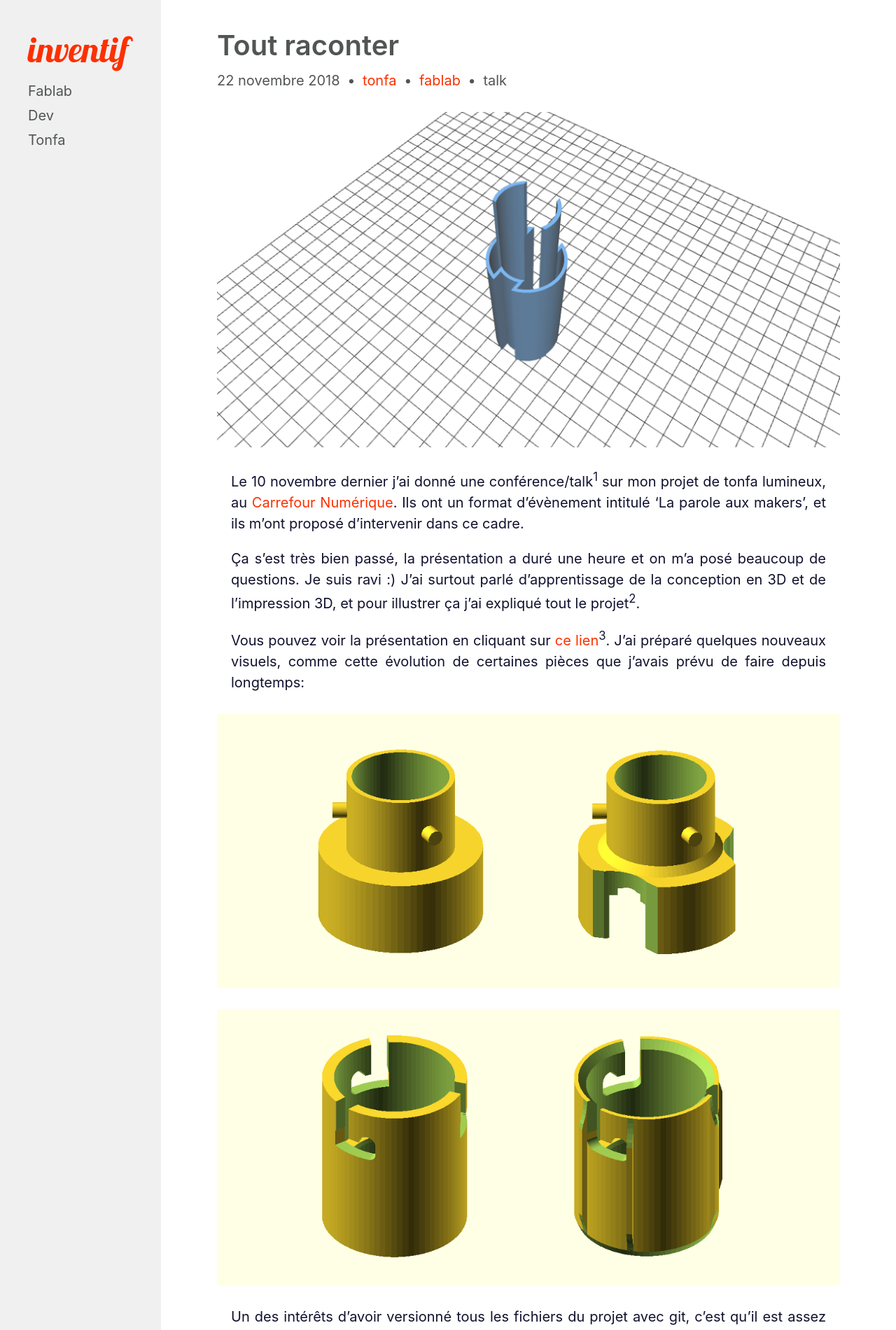
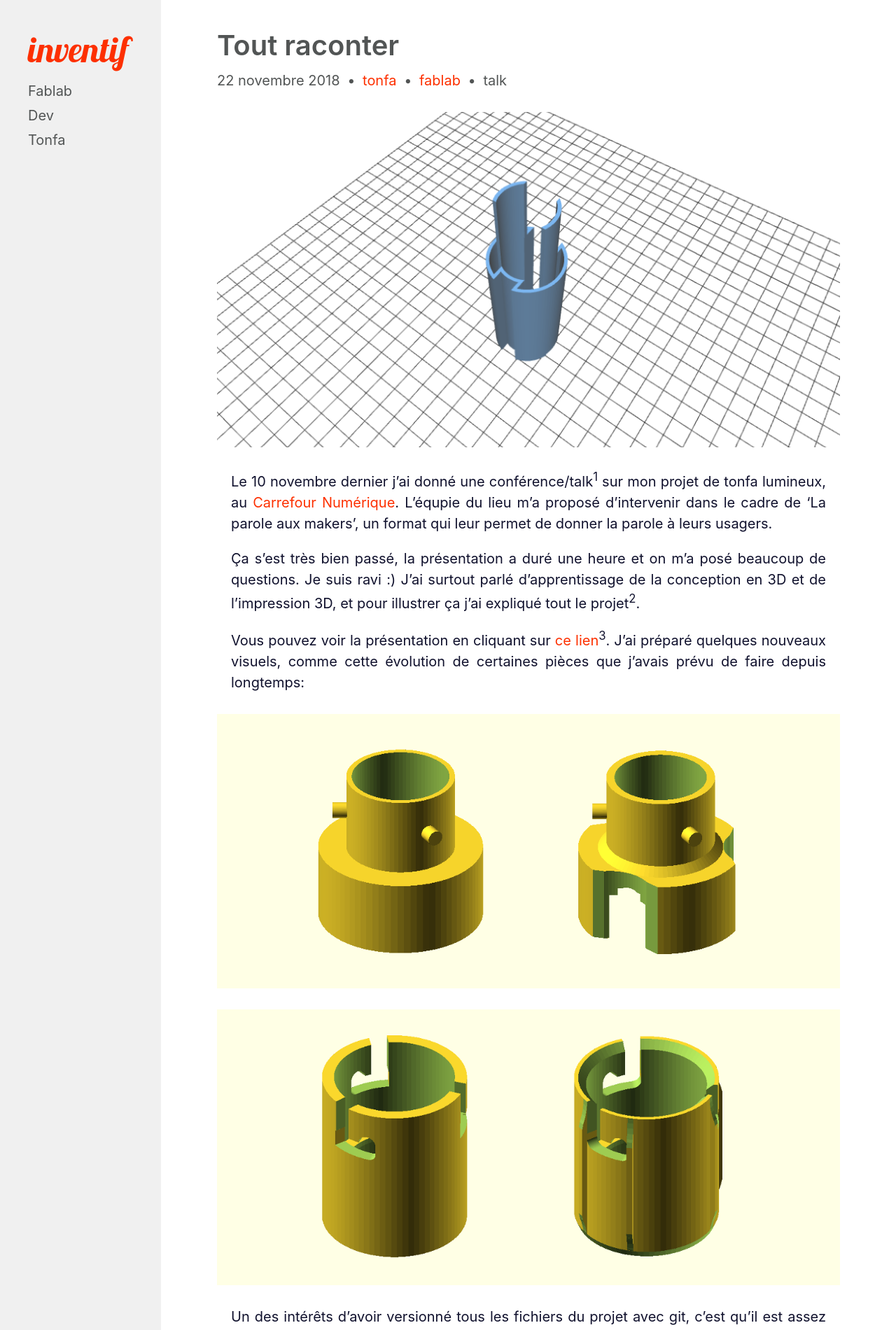
Before and after one commit to Ruff9/inventif, a Jekyll site: the page built from _posts/2018-11-22-conference-tonfa.md, in a window 1280 px wide. Shown: the top 1900 px of the page at 70% size. Built offline with Jekyll 4.4.1, drawn with Linux system fonts in a browser that asks for light colours; comment, search, counter and statistics services are not loaded.

Commit message:
add line to last post 2

```diff
--- a/_posts/2018-11-22-conference-tonfa.md
+++ b/_posts/2018-11-22-conference-tonfa.md
@@ -10,7 +10,7 @@ tags: talk
 
 {% include image.html name="conf_tonfa/cover_conf_tonfa.png" %}
 
-Le 10 novembre dernier j'ai donné une conférence/talk<sup>1</sup> sur mon projet de tonfa lumineux, au <a href="http://www.cite-sciences.fr/fr/au-programme/lieux-ressources/carrefour-numerique2/" target='_blank'>Carrefour Numérique</a>. Ils ont un format d'évènement intitulé 'La parole aux makers', et ils m'ont proposé d'intervenir dans ce cadre.
+Le 10 novembre dernier j'ai donné une conférence/talk<sup>1</sup> sur mon projet de tonfa lumineux, au <a href="http://www.cite-sciences.fr/fr/au-programme/lieux-ressources/carrefour-numerique2/" target='_blank'>Carrefour Numérique</a>. L'équpie du lieu m'a proposé d'intervenir dans le cadre de 'La parole aux makers', un format qui leur permet de donner la parole à leurs usagers.
 
 Ça s'est très bien passé, la présentation a duré une heure et on m'a posé beaucoup de questions. Je suis ravi :) J'ai surtout parlé d'apprentissage de la conception en 3D et de l'impression 3D, et pour illustrer ça j'ai expliqué tout le projet<sup>2</sup>.
 <!--more-->
```
